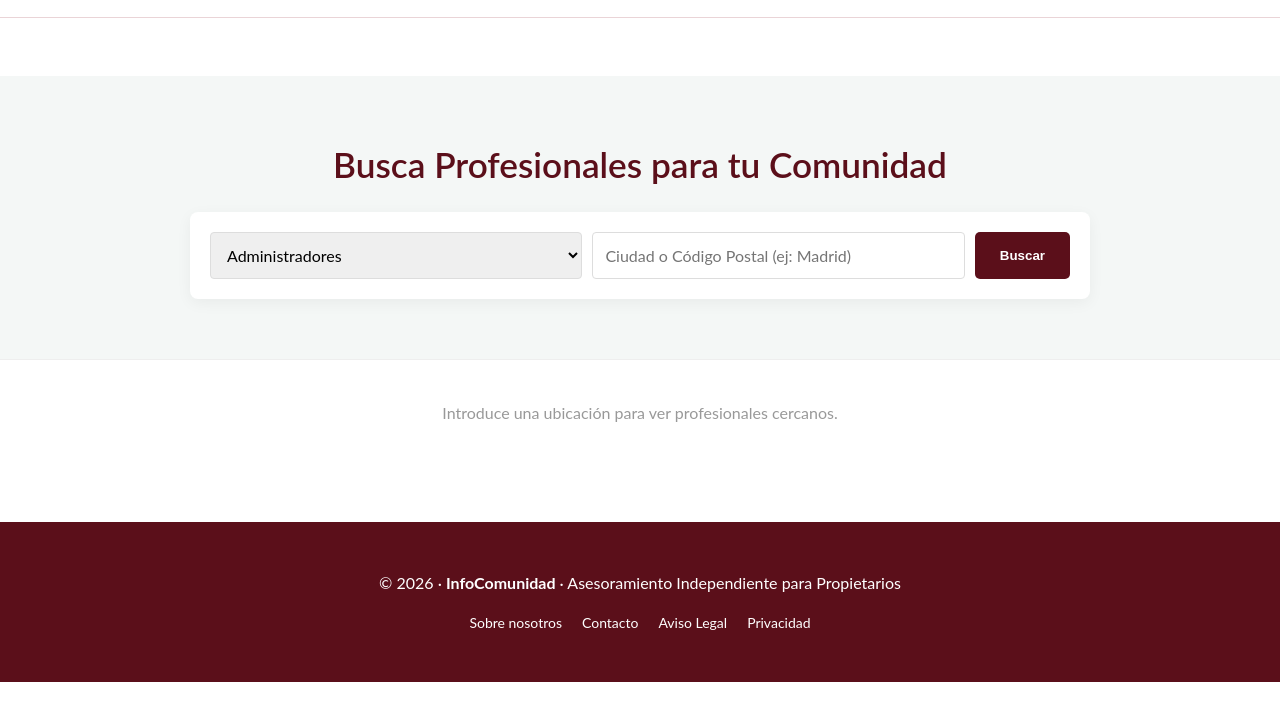
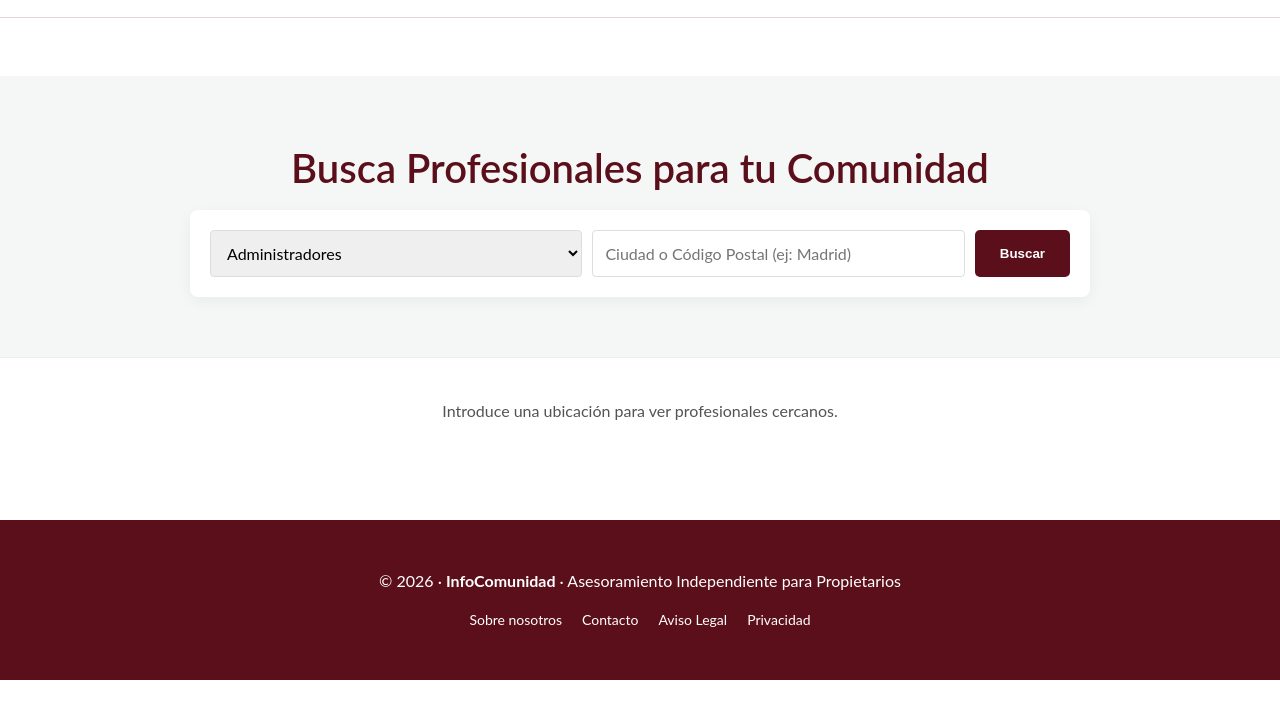
Before and after one commit to lgm1976/InfoComunidad, a plain HTML site: page directorio.html in a window 1280 px wide. Shown: the part 51-772 px from the top of the page. Drawn offline with Linux system fonts and the light colour scheme; some packages are replaced by stand-ins of ours.

Commit message:
Actualizar estilos en el directorio de servicios: cambiar fondo de .search-hero, ajustar estilos de h1 y badge-24h, y mejorar color del texto en el mensaje de ubicación.

```diff
--- a/assets/css/styles.css
+++ b/assets/css/styles.css
@@ -977,10 +977,16 @@ footer {
 
 /* --- Directorio de Servicios --- */
 .search-hero {
-    background: #f4f7f6;
+    background: var(--light);
     padding: 60px 0;
     border-bottom: 1px solid #eee;
     margin-top: 60px;
+}
+.search-hero h1 {
+    color: var(--primary);
+    font-size: 2.5rem;
+    margin-bottom: 10px;
+    text-align: center;
 }
 .search-box {
     display: flex;
@@ -1016,13 +1022,14 @@ footer {
 
 .badge-24h {
     display: inline-block;
-    background-color: #dcfce7; /* Verde clarito */
-    color: #166534;            /* Verde oscuro */
+    background-color: #b8323a; /* Verde clarito */
+    color: #fff;            /* Verde oscuro */
     font-size: 11px;
     font-weight: bold;
+    text-align: center;
     padding: 3px 10px;
     border-radius: 20px;
-    border: 1px solid #bbf7d0;
+    border: 1px solid #8c1d2a;
     text-transform: uppercase;
     margin-bottom: 8px;
 }
--- a/directorio.html
+++ b/directorio.html
@@ -26,7 +26,7 @@
 
   <section class="search-hero">
     <div class="container">
-      <h1 style="text-align: center; margin-bottom: 20px;">Busca Profesionales para tu Comunidad</h1>
+      <h1>Busca Profesionales para tu Comunidad</h1>
       <div class="search-box">
         <select id="serviceType">
   <optgroup label="MANTENIMIENTO Y GESTIÓN">
@@ -58,7 +58,7 @@
 
   <main class="container" style="margin-top: 40px; margin-bottom: 80px;">
     <div id="resultsGrid" class="guias-grid">
-      <p style="grid-column: 1/-1; text-align: center; color: #999;">Introduce una ubicación para ver profesionales cercanos.</p>
+      <p style="grid-column: 1/-1; text-align: center; color: #535353;">Introduce una ubicación para ver profesionales cercanos.</p>
     </div>
   </main>
 
```
